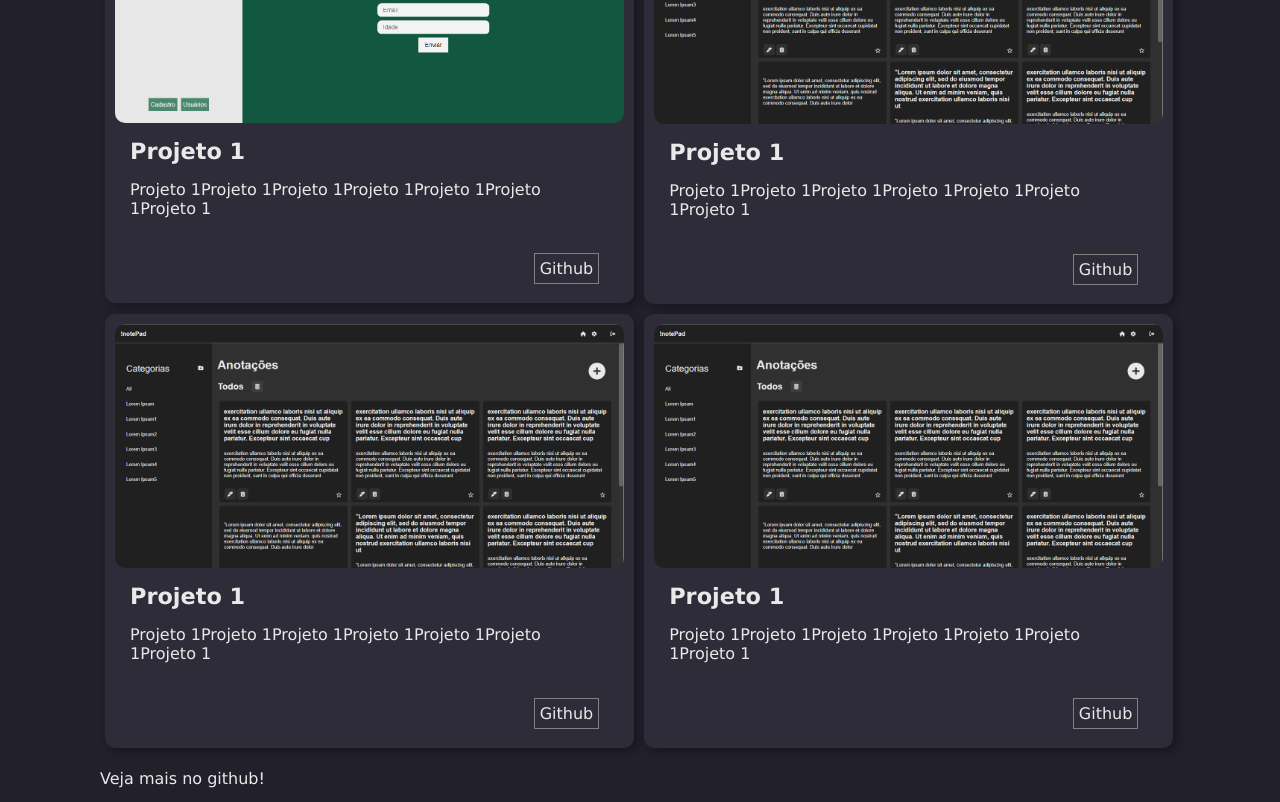
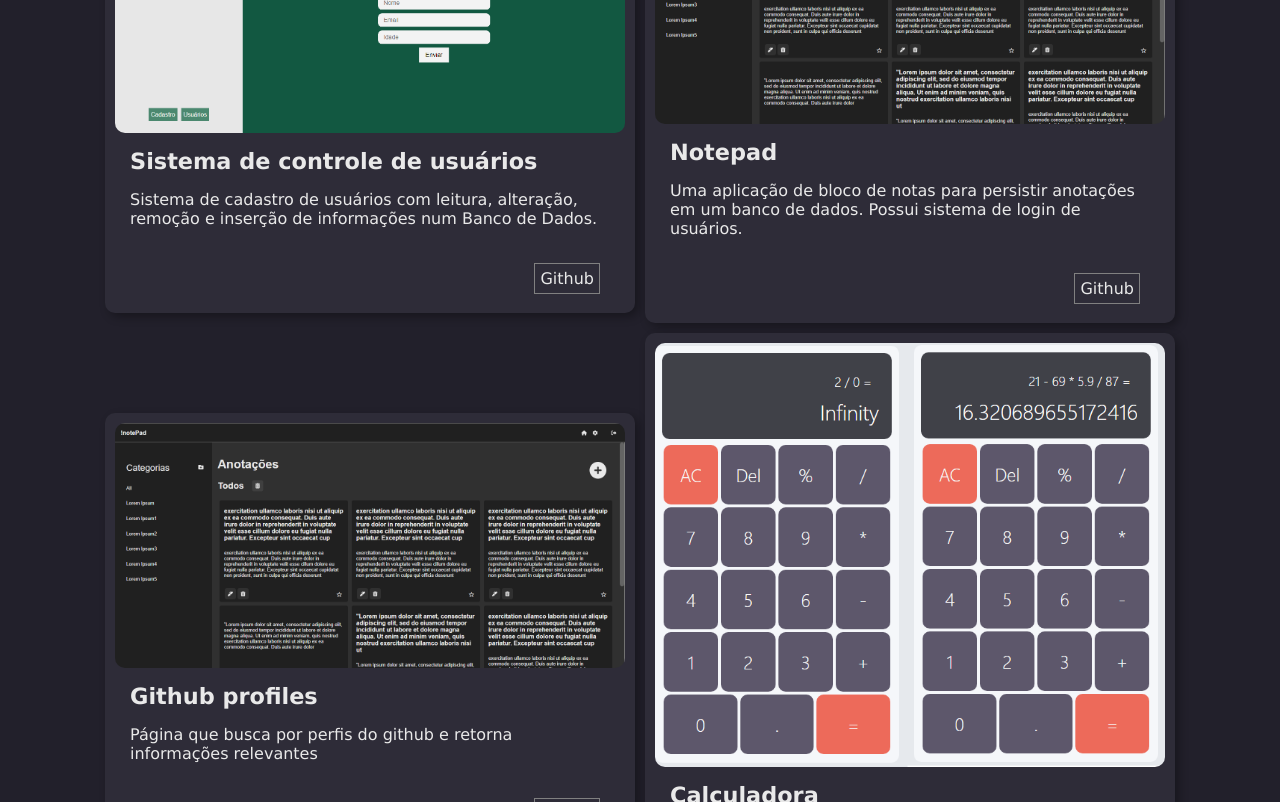
Before and after one commit to gustavohernandes11/portfolio-gustavo-hernandes, a Next.js app: page / in a window 1280 px wide. Shown: the part 2820-3622 px from the top of the page. Built offline with nearby package versions, Linux system fonts and the light colour scheme.

Commit message:
adicionado foto de um projeto

```diff
--- a/src/components/AboutMeContainer.jsx
+++ b/src/components/AboutMeContainer.jsx
@@ -8,7 +8,7 @@ const AboutMeContainer = (props) => (
             <p>event - compiled successfully in 287 ms (125 modules)event - compiled successfully in 287 ms (125 modules)event - compiled successfully in 287 ms (125 modules)event - compiled successfully in 287 ms (125 modules)</p>
           </div>
           <div className={styles.aboutmeimage}>
-          <img src="./../assets/imgs/gustavohernandes.png" alt="Foto do autor"  />
+          <img src="https://github.com/gustavohernandes11.png" alt="Avatar"  />
           </div>
 </div>
 
--- a/src/pages/index.jsx
+++ b/src/pages/index.jsx
@@ -13,6 +13,7 @@ import TecnologyCard from '../components/TecnologyCard'
 
 import CRUDvueImage from '../assets/imgs/CRUDvue1.png'
 import notepadImage from '../assets/imgs/notepadHome.png'
+import calculatorImage from '../assets/imgs/calculadora2.png'
 
 
 export default function Home() {
@@ -70,37 +71,53 @@ export default function Home() {
 <div className="flexrow">
 
         <ProjectCard
-          description="Projeto 1Projeto 1Projeto 1Projeto 1Projeto 1Projeto 1Projeto 1"
-          alt="Projeto 1"
+          description="Sistema de cadastro de usuários com leitura, alteração, remoção e inserção de informações num Banco de Dados."
+          alt="imagem do projeto"
           src={CRUDvueImage}
-          header="Projeto 1"
-          githubLink="."
+          header="Sistema de controle de usuários"
+          githubLink="https://github.com/gustavohernandes11/usersControl"
           deployLink=""
 
         />
         <ProjectCard
-          description="Projeto 1Projeto 1Projeto 1Projeto 1Projeto 1Projeto 1Projeto 1"
-          alt="Projeto 1"
+          description=" Uma aplicação de bloco de notas para persistir anotações em um banco de dados. Possui sistema de login de usuários."
+          alt="Imagem do projeto notepad"
           src={notepadImage}
-          header="Projeto 1"
-          githubLink="."
+          header="Notepad"
+          githubLink="https://github.com/gustavohernandes11/notepad"
           deployLink=""
 
           />
         <ProjectCard
-          description="Projeto 1Projeto 1Projeto 1Projeto 1Projeto 1Projeto 1Projeto 1"
-          alt="Projeto 1"
+          description="Página que busca por perfis do github e retorna informações relevantes"
+          alt="Imagem da página de buscas de perfis"
           src={notepadImage}
-          header="Projeto 1"
-          githubLink="."
+          header="Github profiles"
+          githubLink="https://github.com/gustavohernandes11/searchProfilesGithub"
           deployLink=""
           />
           <ProjectCard
-          description="Projeto 1Projeto 1Projeto 1Projeto 1Projeto 1Projeto 1Projeto 1"
-          alt="Projeto 1"
+          description="Calculadora simples com React"
+          alt="Imagem da calculadora"
+          src={calculatorImage}
+          header="Calculadora"
+          githubLink="https://github.com/gustavohernandes11/calculator"
+          deployLink=""
+          />
+          <ProjectCard
+          description="Cronômetro feito em React Native"
+          alt="Imagem do cronometro"
           src={notepadImage}
-          header="Projeto 1"
-          githubLink="."
+          header="Cronômetro"
+          githubLink="https://github.com/gustavohernandes11/timerApp"
+          deployLink=""
+          />
+          <ProjectCard
+          description="Jogo criado com Reactjs"
+          alt="Imagem do projeto jogo da velha"
+          src={notepadImage}
+          header="Jogo da memória"
+          githubLink="https://github.com/gustavohernandes11/jogoDaMemoria"
           deployLink=""
           />
           </div>
--- a/src/styles/ProjectCard.module.css
+++ b/src/styles/ProjectCard.module.css
@@ -1,13 +1,12 @@
 .projectcard {
     display: flex;
     justify-content: space-around;
+    flex-direction: column;
     margin: 5px;
     padding: 10px;
     border-radius: 10px;
-    min-width: 45%;
-    flex-direction: column;
-    flex-basis: 49%;
-
+    flex-basis: 45%;
+    flex-grow: 1;
     background-color: rgb(46, 44, 56);
     box-shadow: 4px 4px 10px rgba(0, 0, 0, 0.308);
 }
```
Also changed, not shown: src/assets/imgs/calculadora2.png (added).
